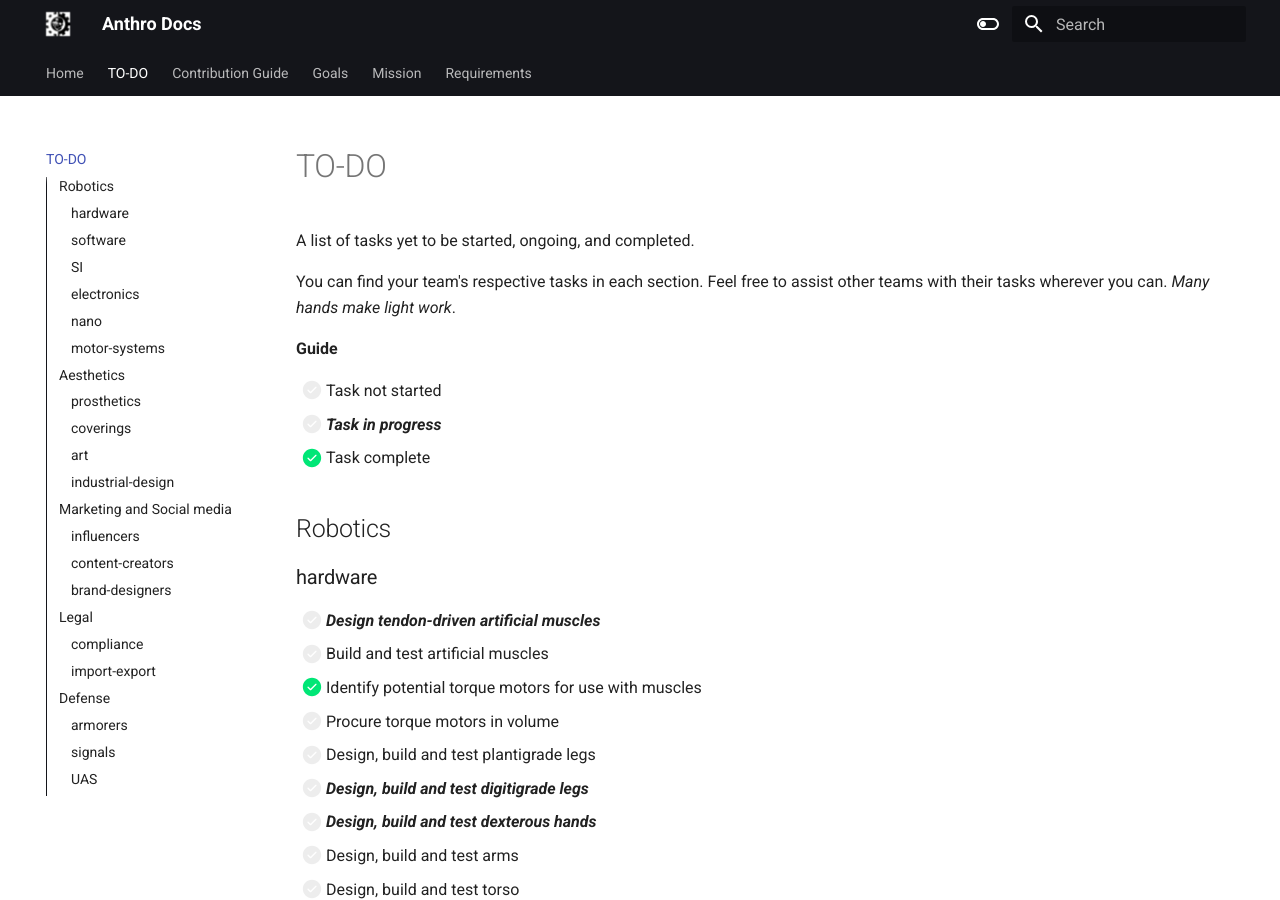
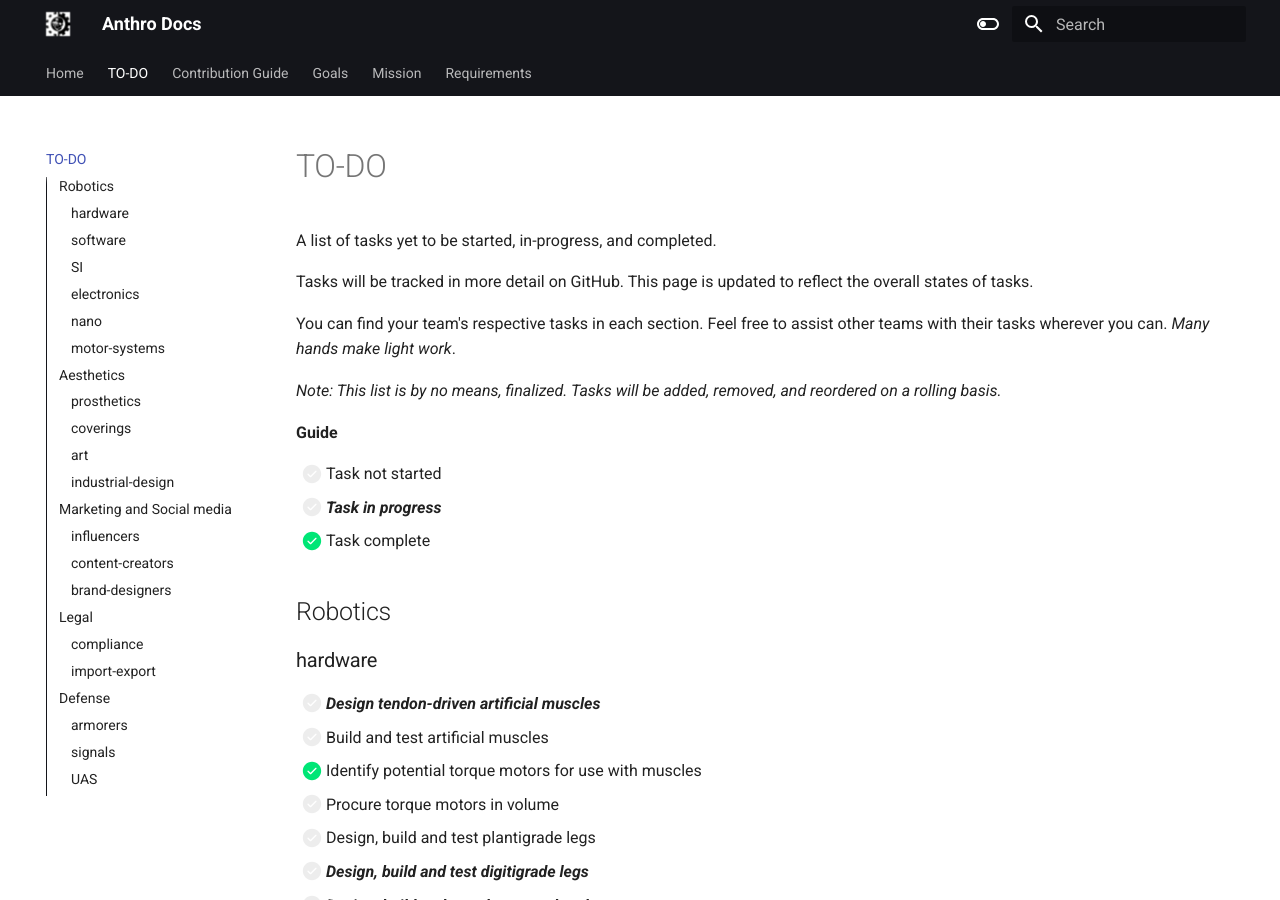
Before and after one commit to Anthrobotics/anthro-docs, an MkDocs documentation site: the page built from docs/TO-DO.md, in a window 1280 px wide and 900 px high. Built offline with MkDocs 1.6.1 and Material for MkDocs 9.7.7, drawn with Linux system fonts in a browser that asks for light colours.

Commit message:
Update TO-DO.md

```diff
--- a/docs/TO-DO.md
+++ b/docs/TO-DO.md
@@ -1,8 +1,12 @@
 # TO-DO
 
-A list of tasks yet to be started, ongoing, and completed.
+A list of tasks yet to be started, in-progress, and completed.
+
+Tasks will be tracked in more detail on GitHub. This page is updated to reflect the overall states of tasks.
 
 You can find your team's respective tasks in each section. Feel free to assist other teams with their tasks wherever you can. *Many hands make light work*.
+
+*Note: This list is by no means, finalized. Tasks will be added, removed, and reordered on a rolling basis.*
 
 **Guide**
 
```
